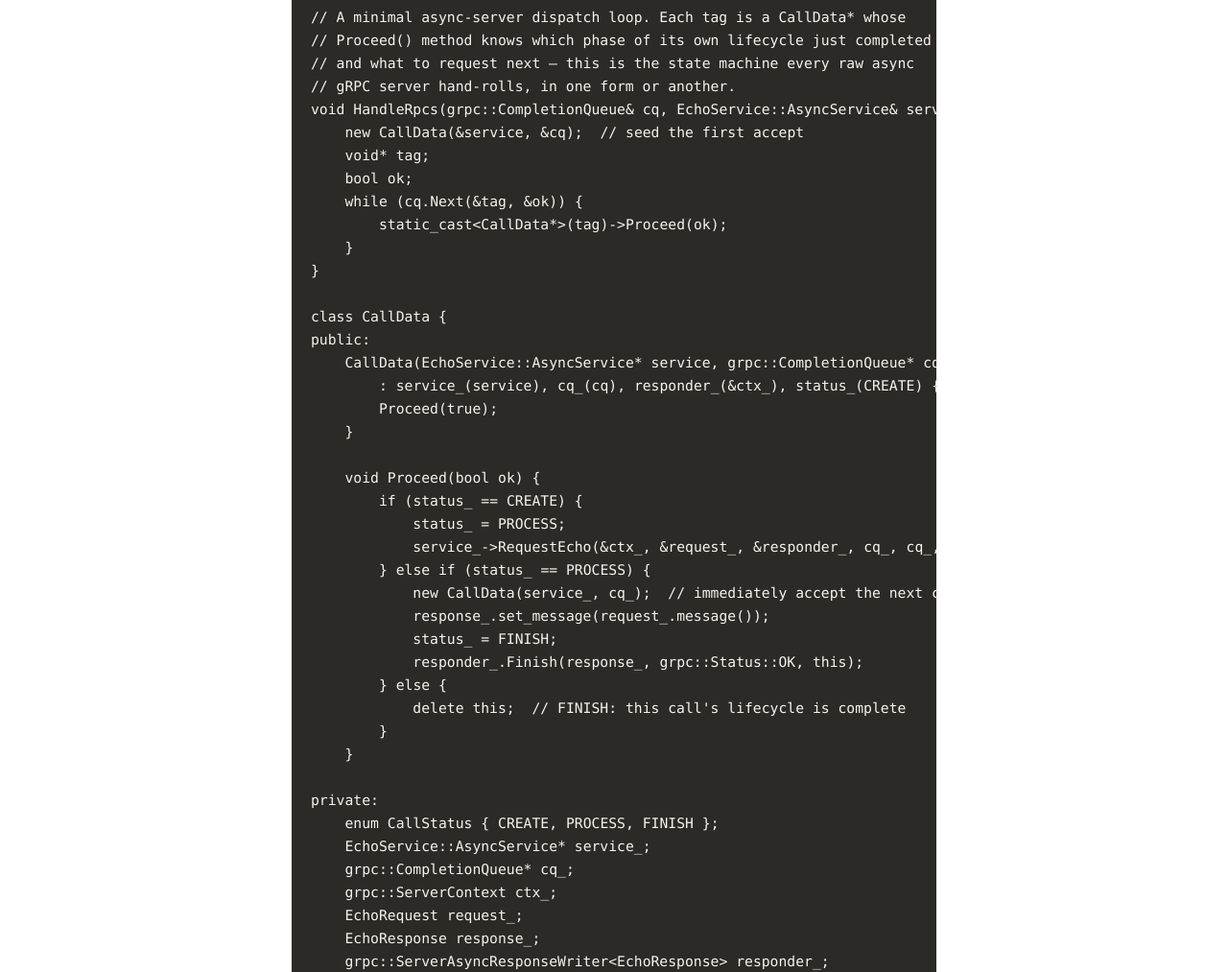
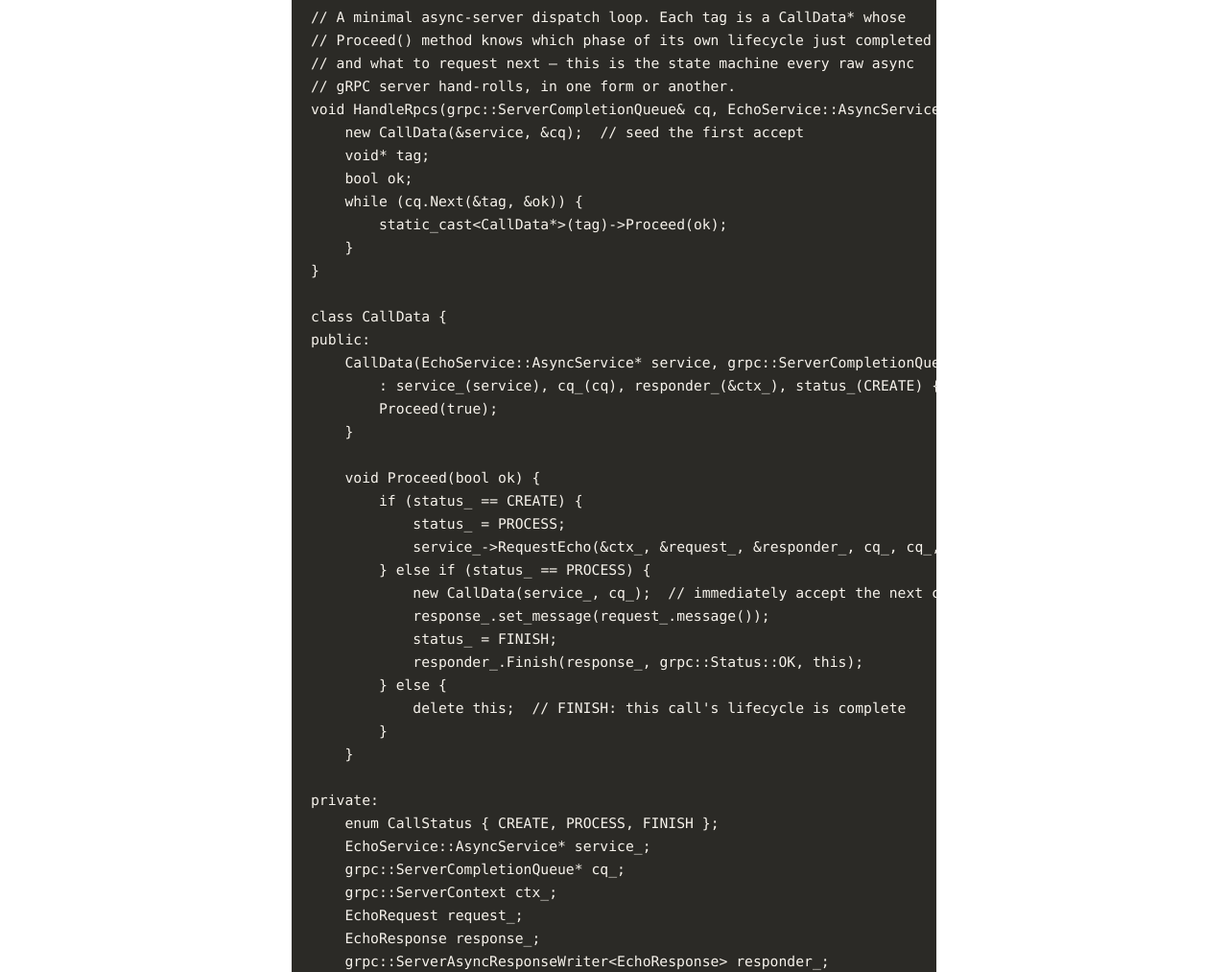
Before and after one commit to patterncatalyst/cpp-concurrency-and-parallelism, a Jekyll site: the page built from _docs/25-concurrent-grpc-services.md, in a window 1280 px wide and 1400 px high, scrolled down 2092 px. Shown: the part 155-1168 px from the top of the window at 96% size. Built offline with Jekyll 4.4.1, drawn with Linux system fonts in a browser that asks for light colours; some of the changed text lies outside the part shown.

Commit message:
fix(r01): ch25 ServerCompletionQueue, ch22 D-Bus userspace, ch20 mdspan caveat, ch23 includes

```diff
--- a/_docs/25-concurrent-grpc-services.md
+++ b/_docs/25-concurrent-grpc-services.md
@@ -36,7 +36,7 @@ A `grpc::CompletionQueue` is a thread-safe event queue, and the pattern that dri
 // Proceed() method knows which phase of its own lifecycle just completed
 // and what to request next — this is the state machine every raw async
 // gRPC server hand-rolls, in one form or another.
-void HandleRpcs(grpc::CompletionQueue& cq, EchoService::AsyncService& service) {
+void HandleRpcs(grpc::ServerCompletionQueue& cq, EchoService::AsyncService& service) {
     new CallData(&service, &cq);  // seed the first accept
     void* tag;
     bool ok;
@@ -47,7 +47,7 @@ void HandleRpcs(grpc::CompletionQueue& cq, EchoService::AsyncService& service) {
 
 class CallData {
 public:
-    CallData(EchoService::AsyncService* service, grpc::CompletionQueue* cq)
+    CallData(EchoService::AsyncService* service, grpc::ServerCompletionQueue* cq)
         : service_(service), cq_(cq), responder_(&ctx_), status_(CREATE) {
         Proceed(true);
     }
@@ -69,7 +69,7 @@ public:
 private:
     enum CallStatus { CREATE, PROCESS, FINISH };
     EchoService::AsyncService* service_;
-    grpc::CompletionQueue* cq_;
+    grpc::ServerCompletionQueue* cq_;
     grpc::ServerContext ctx_;
     EchoRequest request_;
     EchoResponse response_;
@@ -127,7 +127,7 @@ C++20 coroutines don't attach to gRPC's own APIs natively — there's no first-p
 // generated coroutine state. The completion queue's own dispatch is
 // unchanged underneath.
 boost::asio::awaitable<void> handle_echo(EchoService::AsyncService& service,
-                                         grpc::CompletionQueue& cq) {
+                                         grpc::ServerCompletionQueue& cq) {
     grpc::ServerContext ctx;
     EchoRequest request;
     grpc::ServerAsyncResponseWriter<EchoResponse> responder(&ctx);
```
Also changed, not shown: _docs/20-mechanical-sympathy.md (+3 -0 lines), _docs/22-communication-models.md (+1 -1 lines), _docs/23-the-actor-model-and-channels.md (+2 -0 lines).
